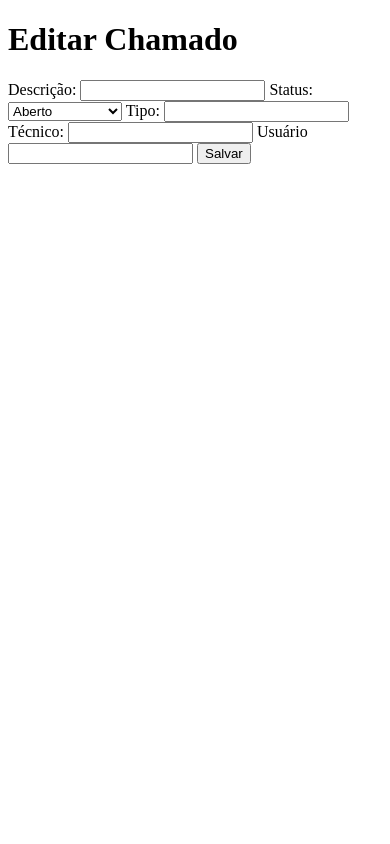
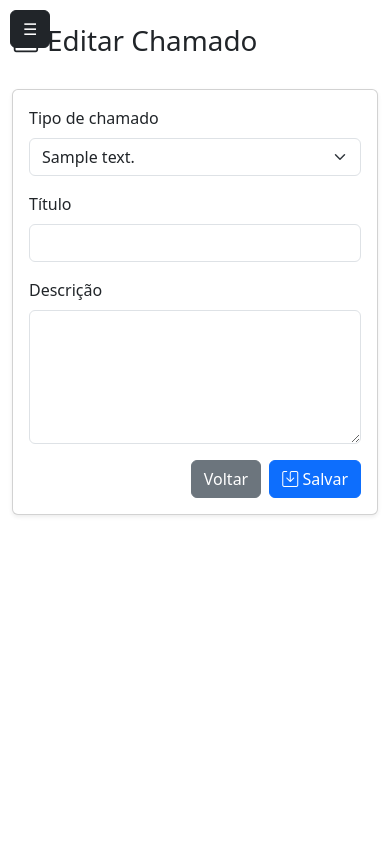
Before and after one commit to avrahambenaram/thindesk, a Spring app: template src/main/resources/templates/chamados/atualizar.html in a window 390 px wide. Run offline with Thymeleaf, Linux system fonts and the light colour scheme; the template is opened without the code that fills it: most values are stand-ins (such as "Sample title", 1, 10 or a date in 2020); data that the repository does not hold is empty; some of the project's set-up classes (security, data sources, template engines, error pages and the like) are left out, and stand-ins take their place.

Commit message:
feat: tela de edicao de chamado para admin

```diff
--- a/src/main/resources/templates/chamados/atualizar.html
+++ b/src/main/resources/templates/chamados/atualizar.html
@@ -1,31 +1,67 @@
 <!DOCTYPE html>
 <html xmlns:th="http://www.thymeleaf.org">
-<head>
-    <title>Editar Chamado</title>
-</head>
-<body>
-    <h1>Editar Chamado</h1>
-    <form th:action="@{/chamados/atualizar/{id}(id=${chamado.id})}" th:object="${chamado}" method="post">
-        <label for="descricao">Descrição:</label>
-        <input type="text" id="descricao" name="descricao" th:value="*{descricao}" />
+    <head>
+        <meta charset="UTF-8">
+        <meta name="viewport" content="width=device-width, initial-scale=1.0">
+        <title>Editar Chamado</title>
+        <link href="https://cdn.jsdelivr.net/npm/bootstrap@5.3.0/dist/css/bootstrap.min.css" rel="stylesheet">
+        <link href="https://cdn.jsdelivr.net/npm/bootstrap-icons/font/bootstrap-icons.css" rel="stylesheet">
+        <link rel="stylesheet" th:href="@{/css/style.css}">
+    </head>
+    <body>
+        <div class="toggle-btn btn btn-dark d-md-none">
+            <span>&#9776;</span>
+        </div>
 
-        <label for="status">Status:</label>
-        <select id="status" name="status" th:value="*{status}">
-            <option value="ABERTO">Aberto</option>
-            <option value="EM_ANDAMENTO">Em Andamento</option>
-            <option value="CONCLUIDO">Concluído</option>
-        </select>
+        <aside>
+            <div th:replace="~{fragments/sidebar :: sidebar}"></div>
+        </aside>
 
-        <label for="tipo">Tipo:</label>
-        <input type="text" id="tipo" name="tipo" th:value="*{tipo}" />
+        <main class="container-fluid mt-4">
+            <div class="row mb-4">
+                <div class="col-12">
+                    <h1><i class="bi bi-pencil-square"></i> Editar Chamado</h1>
+                </div>
+            </div>
 
-        <label for="responsavel">Técnico:</label>
-        <input type="text" id="tecnico" name="tecnico" th:value="*{tecnico}" />
+            <div class="row">
+                <div class="col-lg-8">
+                    <div class="card shadow-sm">
+                        <div class="card-body">
+                            <form th:action="@{'/chamados/atualizar/' + ${chamado.id}}" method="post">
+                                <div class="mb-3">
+                                    <label for="tipoId" class="form-label">Tipo de chamado</label>
+                                    <select class="form-select" id="tipoId" name="tipoId" required>
+                                        <option th:each="tipo : ${tipos}"
+                                                th:value="${tipo.id}"
+                                                th:text="${tipo.descricao}"
+                                                th:selected="${tipo.id == chamado.tipoId}">Tipo</option>
+                                    </select>
+                                </div>
+                                <div class="mb-3">
+                                    <label for="titulo" class="form-label">Título</label>
+                                    <input type="text" class="form-control" id="titulo" name="titulo"
+                                           maxlength="120" th:value="${chamado.titulo}" required>
+                                </div>
+                                <div class="mb-3">
+                                    <label for="descricao" class="form-label">Descrição</label>
+                                    <textarea class="form-control" id="descricao" name="descricao" rows="5"
+                                              maxlength="2000" th:text="${chamado.descricao}" required></textarea>
+                                </div>
+                                <div class="d-flex justify-content-end gap-2">
+                                    <a th:href="@{/chamados}" class="btn btn-secondary">Voltar</a>
+                                    <button type="submit" class="btn btn-primary">
+                                        <i class="bi bi-save"></i> Salvar
+                                    </button>
+                                </div>
+                            </form>
+                        </div>
+                    </div>
+                </div>
+            </div>
+        </main>
 
-        <label for="responsavel">Usuário</label>
-        <input type="text" id="usuario" name="usuario" th:value="*{usuario}" />
-
-        <button type="submit">Salvar</button>
-    </form>
-</body>
+        <script th:src="@{/js/script.js}"></script>
+        <script src="https://cdn.jsdelivr.net/npm/bootstrap@5.3.0/dist/js/bootstrap.bundle.min.js"></script>
+    </body>
 </html>
```
Also changed, not shown: src/main/java/com/pfc/thindesk/controller/ChamadoAdminController.java (added, +52 -0 lines).
